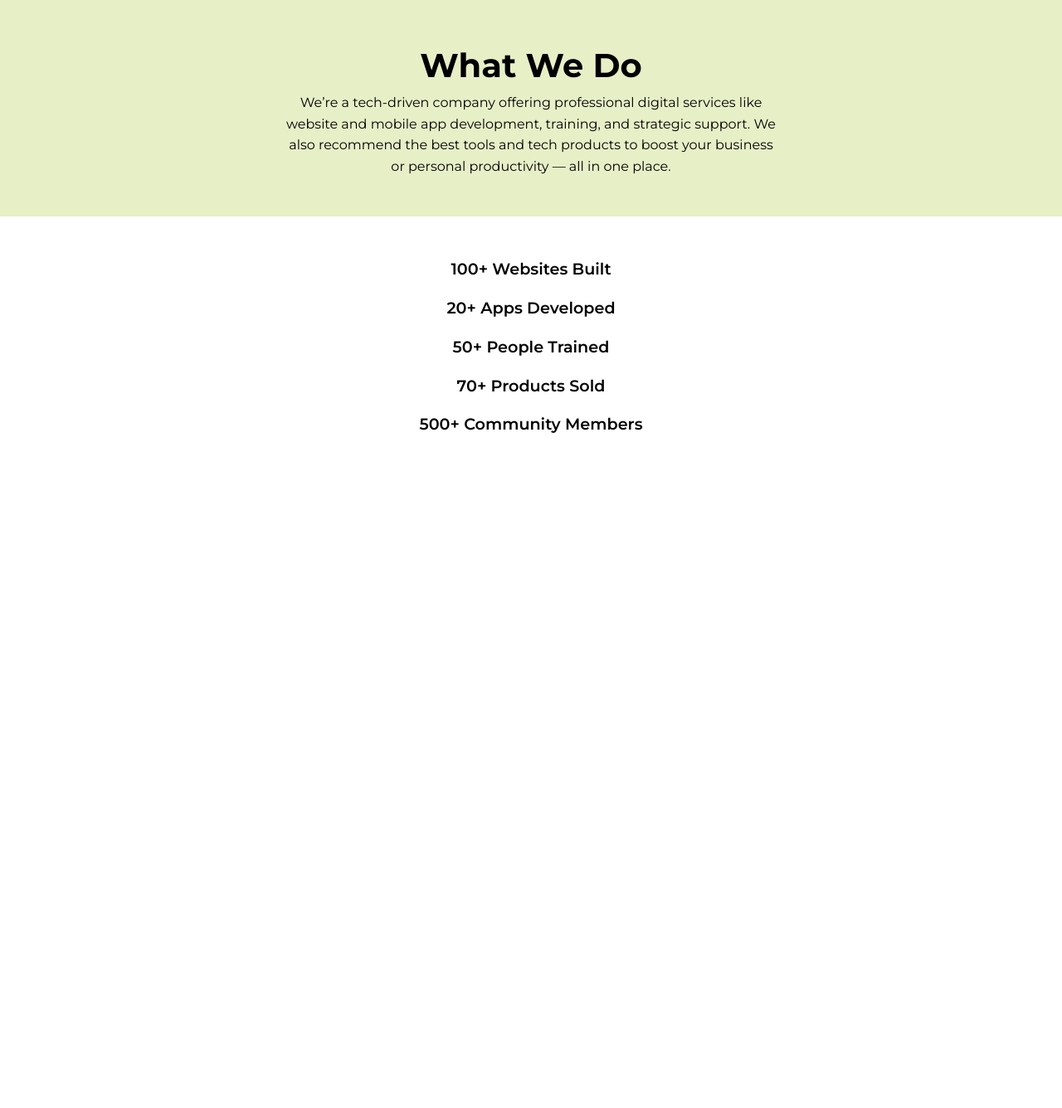
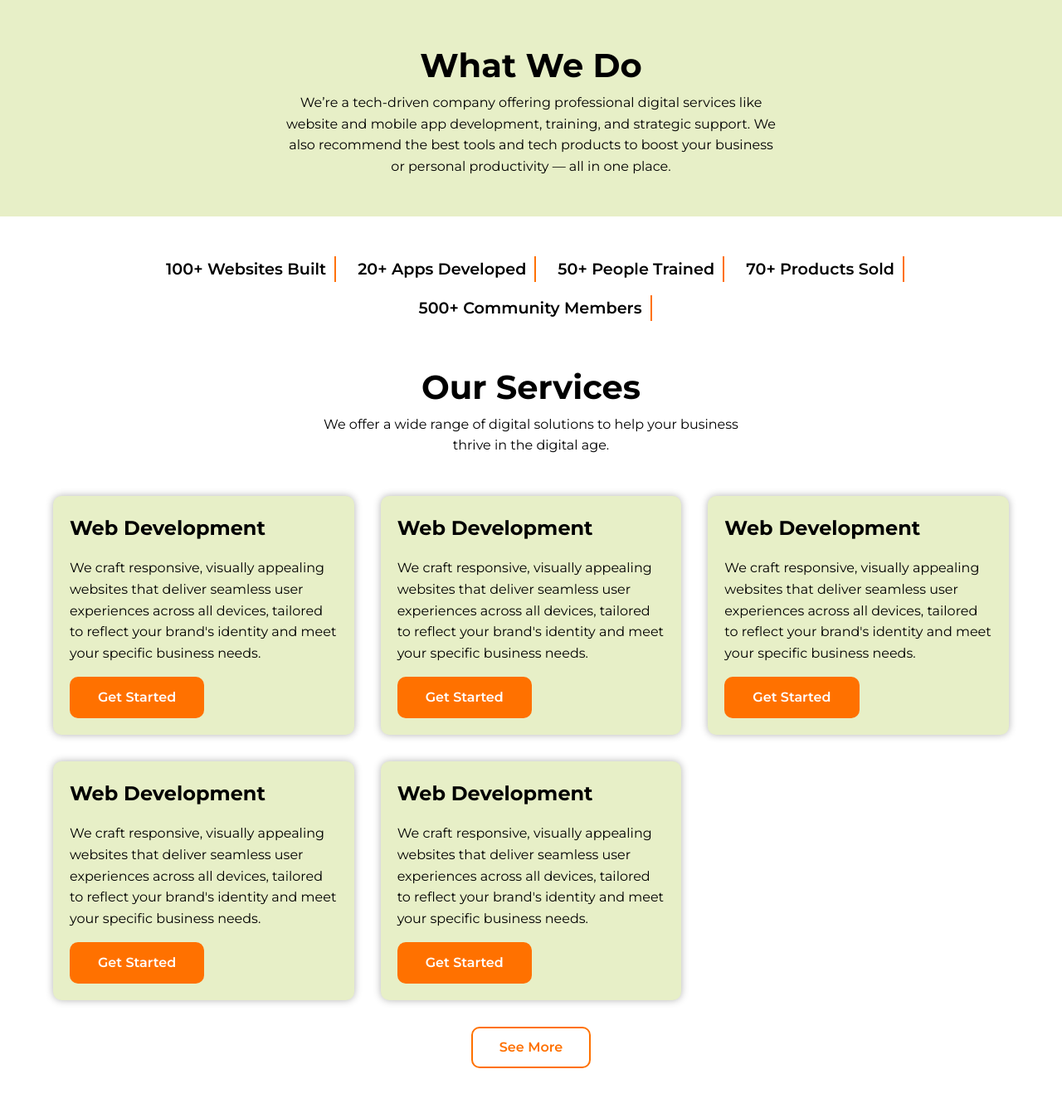
Before and after one commit to davidinmichael/dadvantech, a Django app: page / in a window 1280 px wide. Shown: the part 641-1977 px from the top of the page at 83% size. Before the commit the page ends 1163 px from the top, so only its background shows below. Run offline with Django 5.2, Linux system fonts and the light colour scheme; parts of the project's set-up code (start-up, migrations or seed data) failed here and were passed over.

Commit message:
Feat: Service card added

```diff
--- a/core/templates/core/index.html
+++ b/core/templates/core/index.html
@@ -26,11 +26,69 @@
   </div>
 </div>
 
-<div class="stats">
+<div class="stats container">
   <p class="stat-item">100+ Websites Built</p>
   <p class="stat-item">20+ Apps Developed</p>
   <p class="stat-item">50+ People Trained</p>
   <p class="stat-item">70+ Products Sold</p>
   <p class="stat-item">500+ Community Members</p>
 </div>
+
+<div class="services container">
+  <div class="title">
+    <h2>Our Services</h2>
+    <p>
+      We offer a wide range of digital solutions to help your business thrive in
+      the digital age.
+    </p>
+  </div>
+  <div class="service-items">
+    <div class="service-card">
+      <h3>Web Development</h3>
+      <p>
+        We craft responsive, visually appealing websites that deliver seamless
+        user experiences across all devices, tailored to reflect your brand's
+        identity and meet your specific business needs.
+      </p>
+      <a href="#" class="btn btn-primary">Get Started</a>
+    </div>
+    <div class="service-card">
+      <h3>Web Development</h3>
+      <p>
+        We craft responsive, visually appealing websites that deliver seamless
+        user experiences across all devices, tailored to reflect your brand's
+        identity and meet your specific business needs.
+      </p>
+      <a href="#" class="btn btn-primary">Get Started</a>
+    </div>
+    <div class="service-card">
+      <h3>Web Development</h3>
+      <p>
+        We craft responsive, visually appealing websites that deliver seamless
+        user experiences across all devices, tailored to reflect your brand's
+        identity and meet your specific business needs.
+      </p>
+      <a href="#" class="btn btn-primary">Get Started</a>
+    </div>
+    <div class="service-card">
+      <h3>Web Development</h3>
+      <p>
+        We craft responsive, visually appealing websites that deliver seamless
+        user experiences across all devices, tailored to reflect your brand's
+        identity and meet your specific business needs.
+      </p>
+      <a href="#" class="btn btn-primary">Get Started</a>
+    </div>
+    <div class="service-card">
+      <h3>Web Development</h3>
+      <p>
+        We craft responsive, visually appealing websites that deliver seamless
+        user experiences across all devices, tailored to reflect your brand's
+        identity and meet your specific business needs.
+      </p>
+      <a href="#" class="btn btn-primary">Get Started</a>
+    </div>
+  </div>
+  <a href="#" class="btn btn-secondary">See More</a>
+</div>
 {% endblock content %}
--- a/static/css/styles.css
+++ b/static/css/styles.css
@@ -238,6 +238,8 @@ nav {
 
 .btn-secondary {
 	border: 2px solid var(--primary-color);
+	color: var(--primary-color);
+	transition: all .3s;
 }
 
 .btn-primary:hover {
@@ -245,6 +247,12 @@ nav {
 	color: var(--primary-color);
 	background-color: transparent;
 
+}
+
+.btn-secondary:hover {
+	background-color: var(--primary-color);
+	color: var(--white-color);
+	border: 2px solid transparent;
 }
 
 .what-we-do {
@@ -274,3 +282,72 @@ nav {
 	font-weight: 600;
 	font-size: 1.2rem;
 }
+
+@media screen and (min-width: 768px) {
+	.stats {
+		flex-direction: row;
+		width: 100%;
+		flex-wrap: wrap;
+		justify-content: center;
+	}
+
+	.stat-item {
+		border-right: 2px solid var(--primary-color);
+		padding: 0 10px;
+	}
+}
+
+.title {
+	text-align: center;
+	display: flex;
+	flex-direction: column;
+	align-items: center;
+	margin-bottom: 1rem;
+}
+
+.title p {
+	width: 30ch;
+}
+
+@media screen and (min-width: 768px) {
+	.title p {
+		width: 50ch;
+	}
+}
+
+.services {
+	padding-bottom: 3rem;
+	display: flex;
+	flex-direction: column;
+	align-items: center;
+	gap: 2rem;
+
+}
+
+.service-items {
+	display: grid;
+	gap: 2rem;
+	grid-template-columns: repeat(1, 1fr);
+}
+
+.service-card {
+	display: flex;
+	flex-direction: column;
+	gap: 1rem;
+	background-color: var(--bg-color);
+	padding: 20px;
+	border-radius: 10px;
+	box-shadow: var(--box-shadow);
+}
+
+@media screen and (min-width: 768px) {
+	.service-items {
+		grid-template-columns: repeat(2, 1fr);
+	}
+}
+
+@media screen and (min-width: 888px) {
+	.service-items {
+		grid-template-columns: repeat(3, 1fr);
+	}
+}
```
